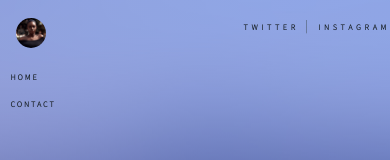
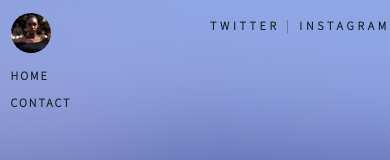
Before and after one commit to Ad3mola/aduke, a website: page pages/work.html in a window 390 px wide. Shown: the top 160 px of the page. Drawn offline with Linux system fonts and the light colour scheme; files whose address does not match are found by name.

Commit message:
changed mobile font

```diff
--- a/css/style.css
+++ b/css/style.css
@@ -83,14 +83,14 @@ body {
 filter: grayscale(20%);
 transform: scale(1.1);
 }
-#image{
+a #image{
     padding: 5px;
     transition: 1s;
 }
 @media (max-width: 767.98px) {
     #secondPage a{
         color: #161d20;
-        font-size: 0.6em;
+        font-size: 0.9em;
     }
     #small img{
         height: 100%;
```
Also changed, not shown: README.md.
